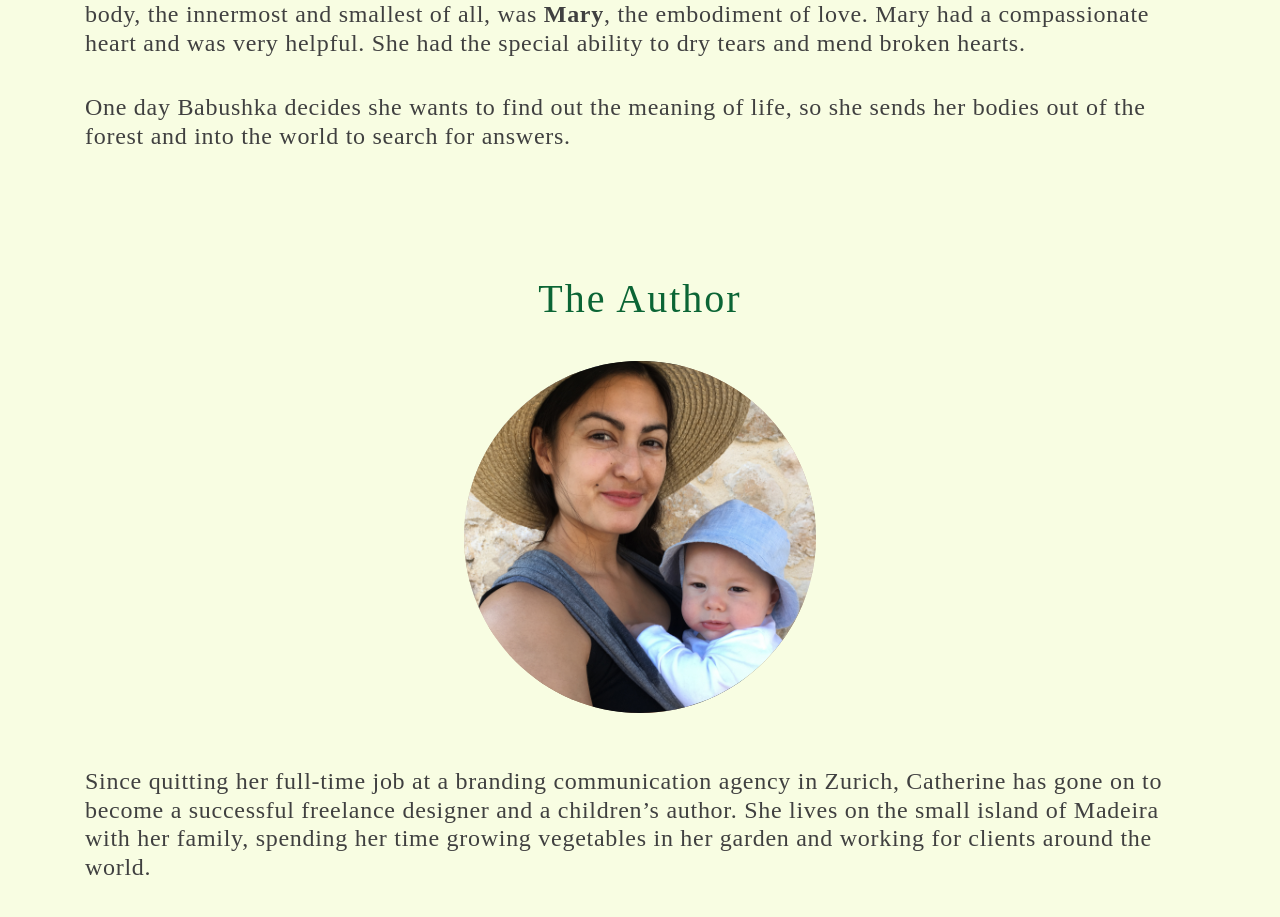
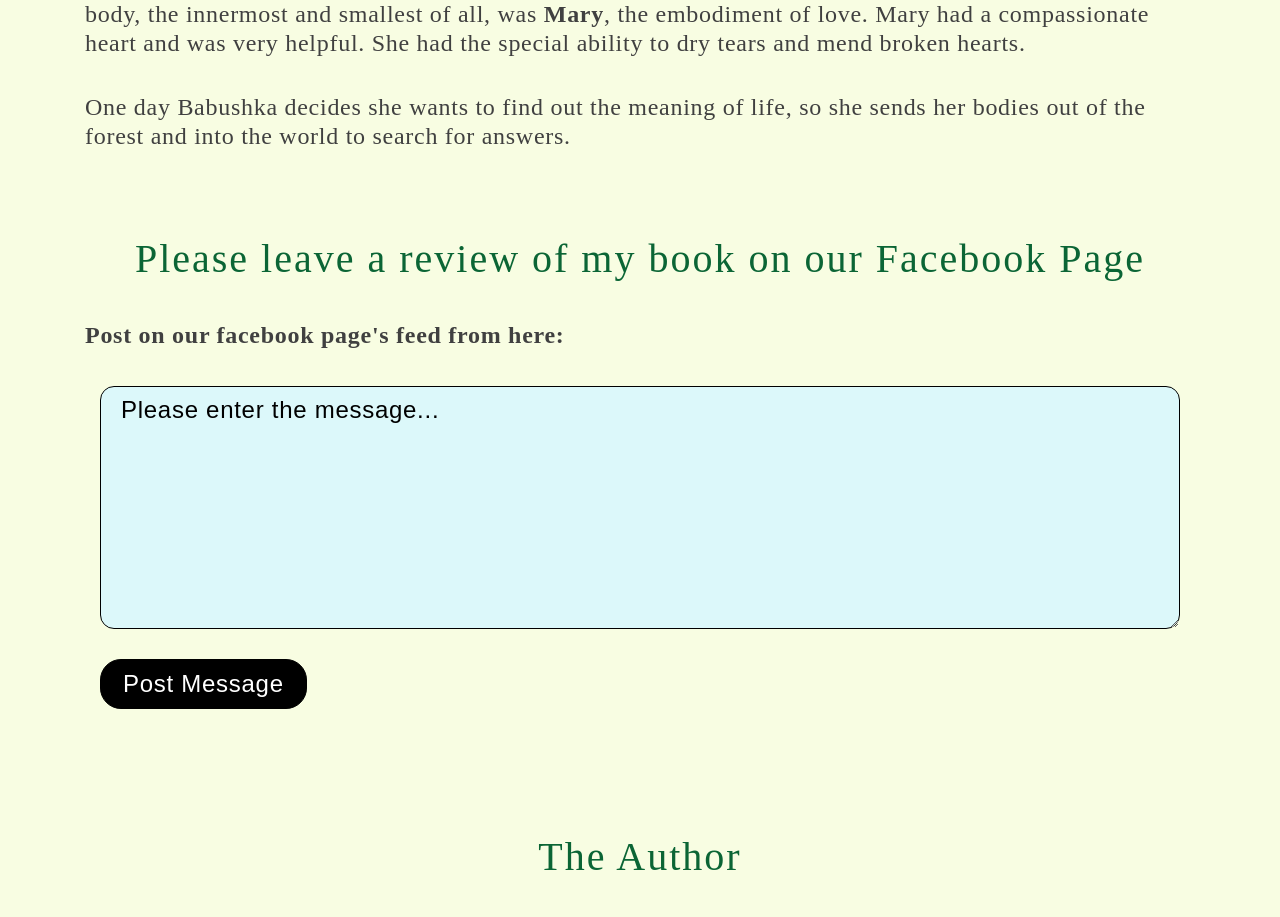
Before and after one commit to sweta-kesur-nlp-playground/django-twitter-like-social-web-app, a Django app: page /about/ in a window 1280 px wide. Shown: the part 1085-2002 px from the top of the page. Run offline with Django 3.2, Linux system fonts and the light colour scheme; the visitor is signed in with stand-in values (Sample User, id 1); some libraries are stand-ins or nearby versions; some web fonts are replaced.

Commit message:
added fb post for authors

```diff
--- a/babushka/templates/about.html
+++ b/babushka/templates/about.html
@@ -69,7 +69,9 @@
                         </div>
                     </div>
                 </section>
-                <!-- <section class="padd8 second-sec reviews">
+                {% if user.is_authenticated %}
+                    {% if user.is_staff %}
+                <section class="padd8 second-sec reviews">
                     <div class="container">
                         <div class="row">
                             <div class="col">
@@ -90,7 +92,9 @@
                             </div>
                         </div>
                     </div>
-                </section> -->
+                </section>
+                    {% endif %}
+                {% endif %}
                 <section class="padd8 third-sec">
                     <div class="container">
                         <div class="row">
--- a/babushka/views.py
+++ b/babushka/views.py
@@ -175,16 +175,16 @@ def footer(request):
 	return render(request, 'footer.html', {});
 
 def about(request):
-	# if request.method == 'POST':
-	# 	content = request.POST.get('content')
+	if request.method == 'POST':
+		content = request.POST.get('content')
 
-	# 	if content:
-	# 		print('Content:', content)
+		if content:
+			print('Content:', content)
 
-	# 		fbpost = facebook.GraphAPI(settings.ACCESS_TOKEN)
-	# 		fbpost.put_object("me", "feed", message=content)
+			fbpost = facebook.GraphAPI(settings.ACCESS_TOKEN)
+			fbpost.put_object("me", "feed", message=content)
 
-	# 		return redirect('about')
+			return redirect('about')
 
 	return render(request, 'about.html', {});
 
```
